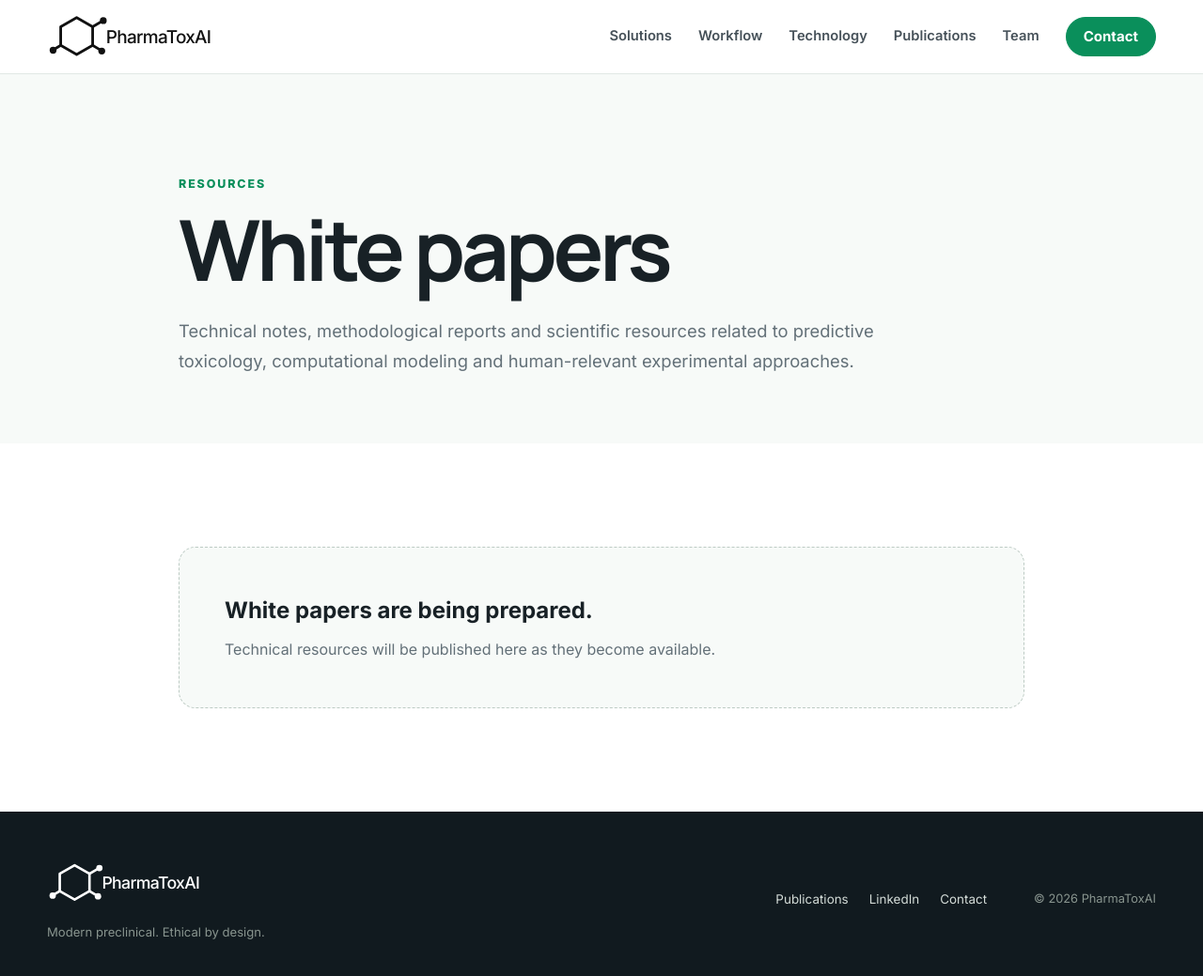
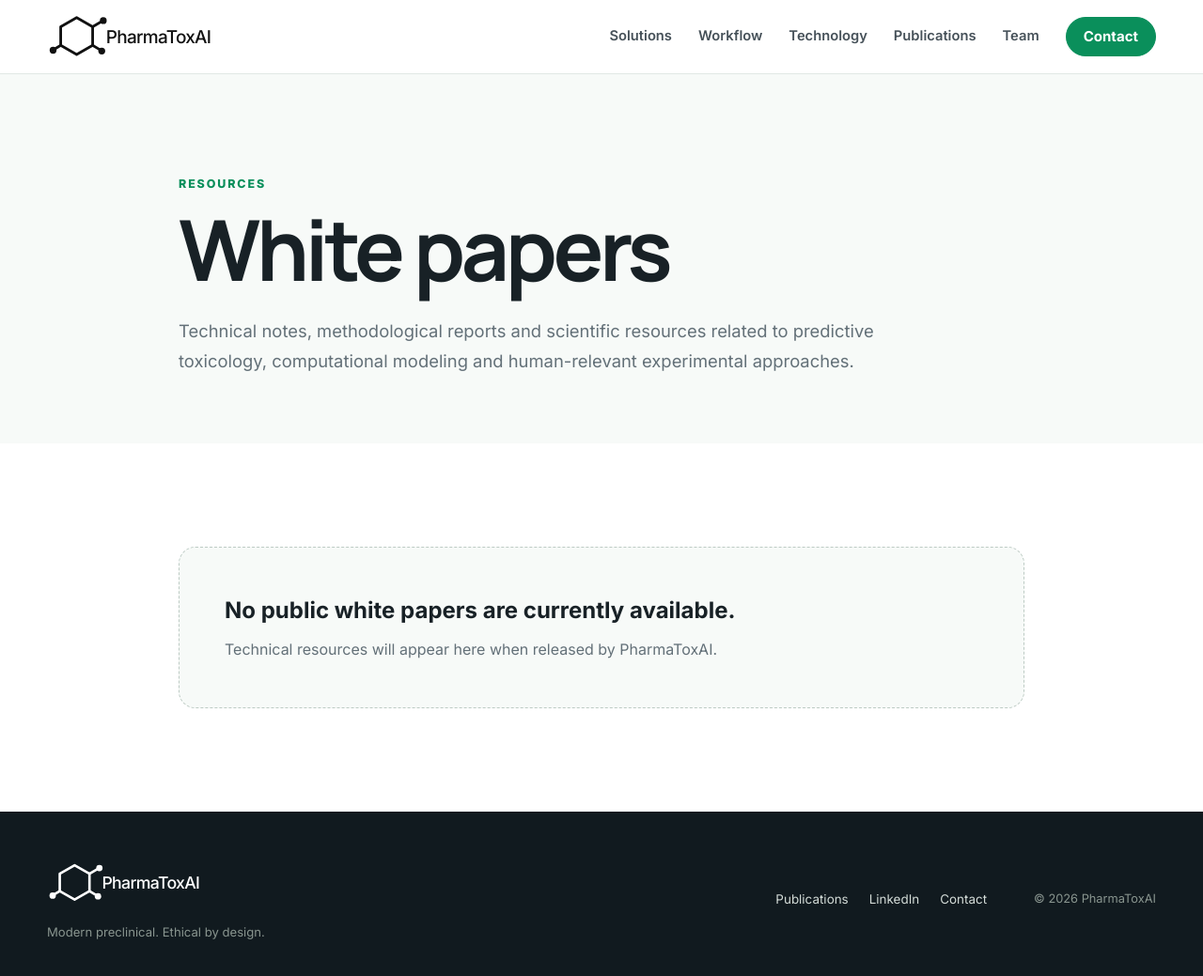
Before and after one commit to juanjosecas/PharmaToxAIweb, a Jekyll site: the page built from whitepapers.html, in a window 1280 px wide and 1051 px high. Shown: the top 1039 px of the window at 94% size. Built offline with Jekyll 4.4.1, drawn with Linux system fonts in a browser that asks for light colours.

Commit message:
Polish white papers page empty state

```diff
--- a/whitepapers.html
+++ b/whitepapers.html
@@ -30,8 +30,8 @@
       </div>
     {% else %}
       <div class="empty-state">
-        <h2>White papers are being prepared.</h2>
-        <p>Technical resources will be published here as they become available.</p>
+        <h2>No public white papers are currently available.</h2>
+        <p>Technical resources will appear here when released by PharmaToxAI.</p>
       </div>
     {% endif %}
   </div>
```
